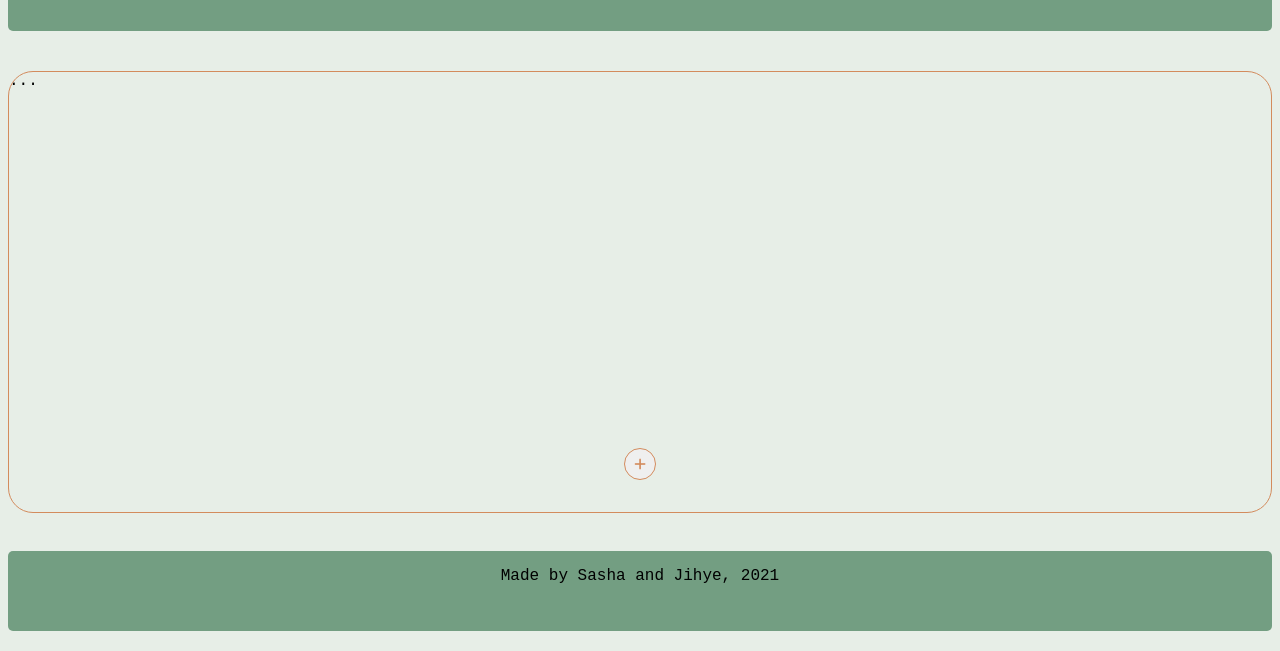
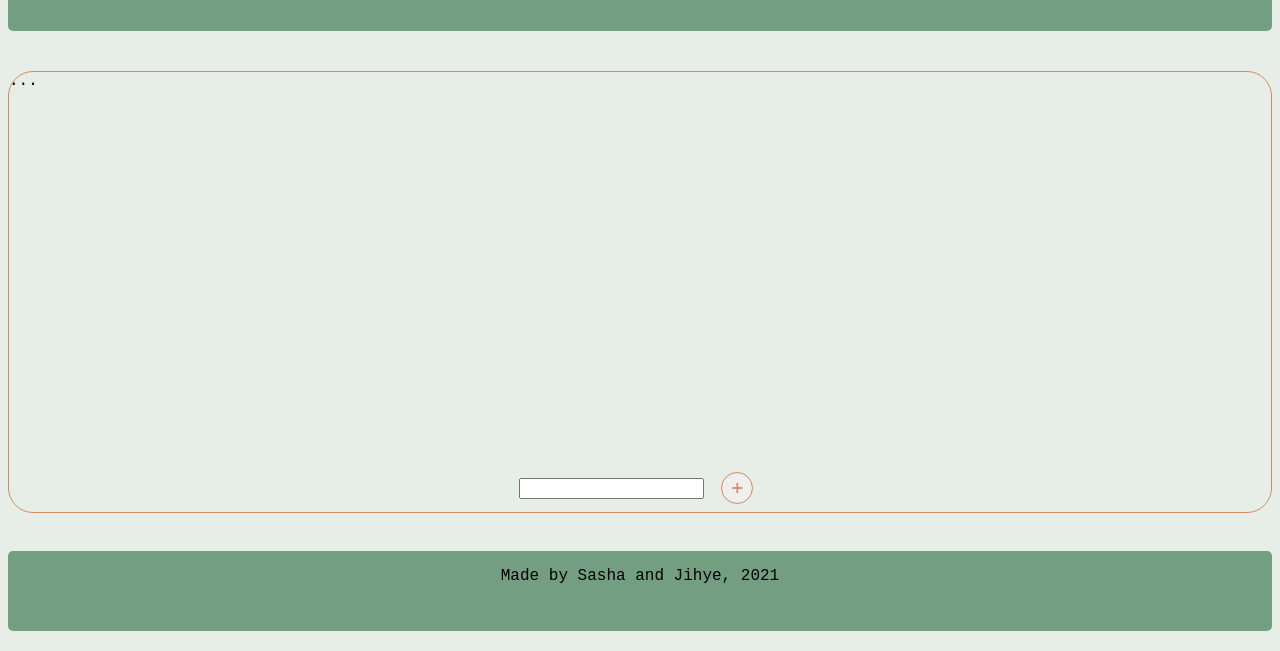
Before and after one commit to fac22/Sasha-Jihye-to-do-list, a website: page index.html in a window 1280 px wide. Shown: the part 149-800 px from the top of the page. Drawn offline with Linux system fonts and the light colour scheme.

Commit message:
create input area

```diff
--- a/index.html
+++ b/index.html
@@ -30,7 +30,8 @@
             </li>
           </template>
         </div>
-        <div class="main__button">
+        <div class="main__input">
+          <input type="text" />
           <button class="button__add"><i class="fas fa-plus"></i></button>
         </div>
       </section>
--- a/style.css
+++ b/style.css
@@ -38,21 +38,24 @@ button {
 
 .main__section {
   position: relative;
+  display: flex;
+  flex-direction: column;
+  justify-content: space-between;
   height: 100%;
-  overflow: scroll;
   border: 1px solid var(--orange-color);
   border-radius: 25px;
 }
 
-.main__button {
-  position: absolute;
-  bottom: 1rem;
+.main__body {
+  overflow: scroll;
+}
+.main__input {
   width: 100%;
   text-align: center;
 }
 
 .button__add {
-  margin: 1rem;
+  margin: 0.5rem;
   min-height: 2rem;
   min-width: 2rem;
   color: var(--orange-color);
```
